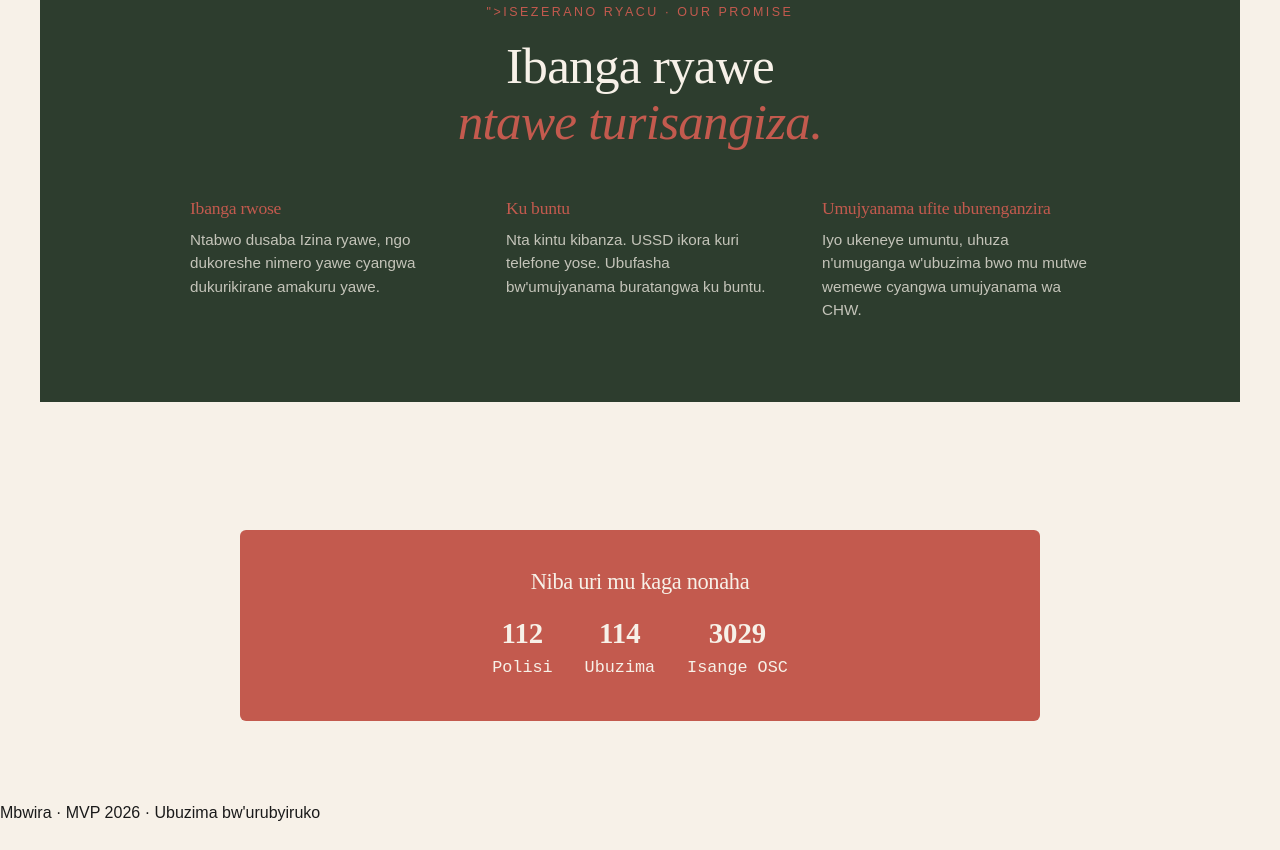
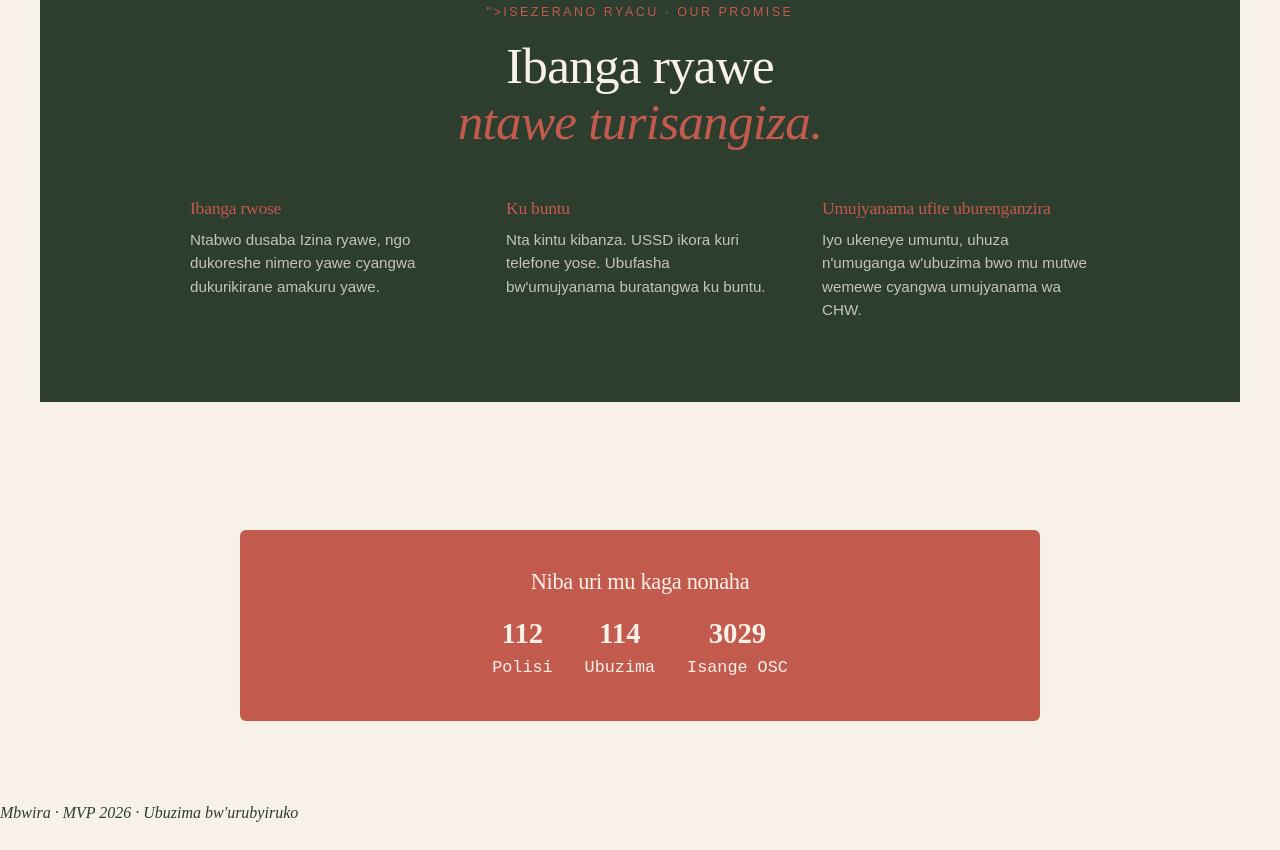
Before and after one commit to n-elie7/mbwira, a plain HTML site: page frontend/index.html in a window 1280 px wide. Shown: the part 2689-3539 px from the top of the page. Before the commit the page ends 3515 px from the top, so only its background shows below. Drawn offline with Linux system fonts and the light colour scheme.

Commit message:
added project indentification in footer section

```diff
--- a/frontend/style.css
+++ b/frontend/style.css
@@ -407,6 +407,12 @@ section {
 }
 
 
+footer{
+    margin-bottom: 1.5rem;
+    font-family: 'Fraunces', serif;
+    font-style: italic;
+    color: var(--forest);
+}
 .reveal {
     opacity: 0;
     transform: translateY(24px);
@@ -425,4 +431,4 @@ section {
     animation-delay: 0.4s;
 }
 
- @keyframes reveal { to { opacity: 1; transform: translateY(0); } }
+@keyframes reveal { to { opacity: 1; transform: translateY(0); } }
```
